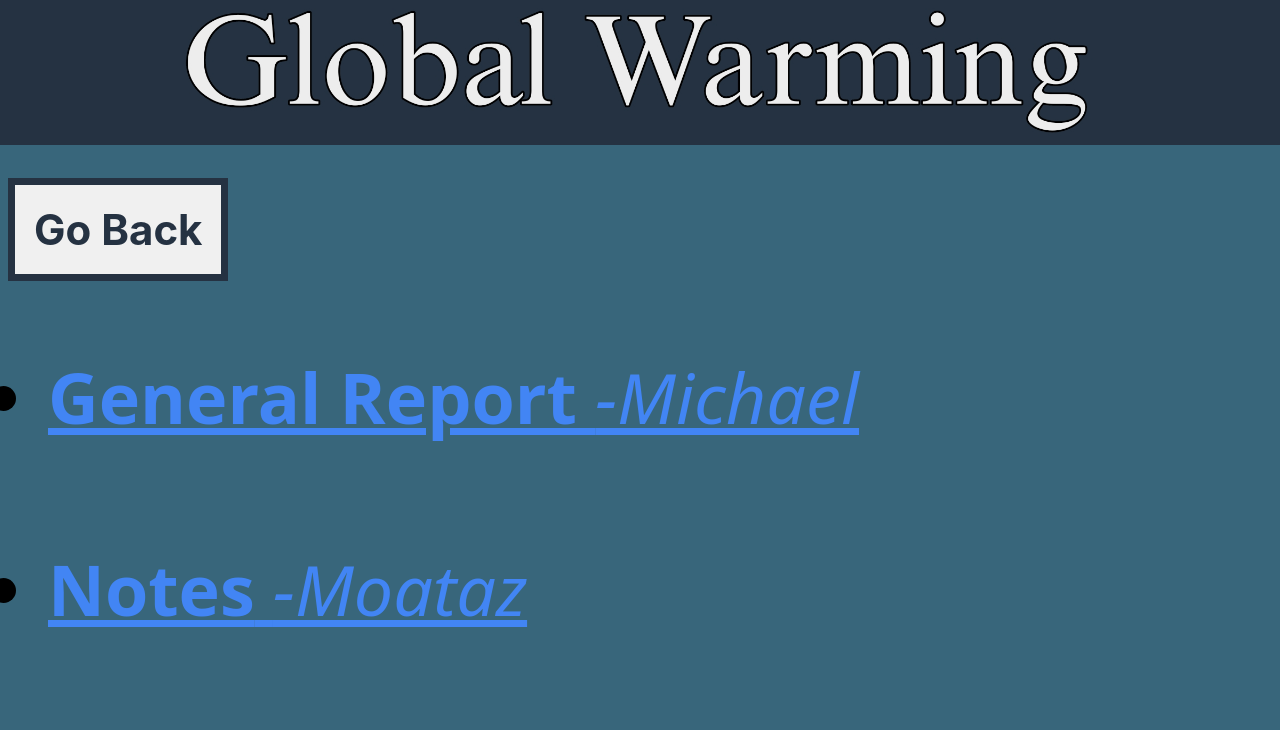
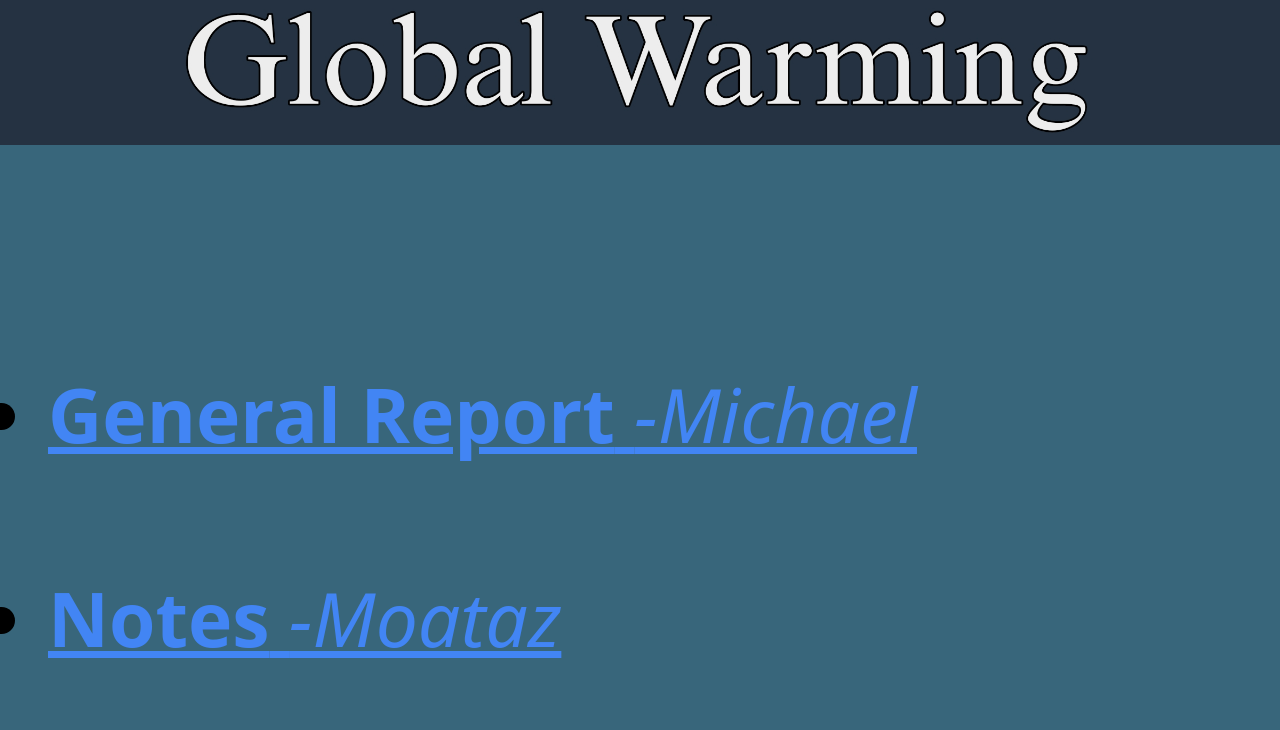
Before and after one commit to lowprofiledude/seniorsproject, a plain HTML site: page research.html in a window 1280 px wide. Shown: the top 730 px of the page. Drawn offline with Linux system fonts and the light colour scheme.

Commit message:
Update research.html
button2.2

```diff
--- a/research.html
+++ b/research.html
@@ -2,14 +2,14 @@
 <html>
     <head>
         <title>Reports - Global Warming</title>
-        <link rel="icon" type="image/x-icon" href="EBSfavicon.ico">
+        <link rel="icon" type="image/x-icon" href="EBSflogo.ico">
         <meta charset="UTF-8">
         <meta name="author" content="Michael Emad">
         <style>
             ul{
                 position: relative;
 top: 150px;
-font-size: 70px;
+font-size: 75px;
 font-family: system-ui, -apple-system, BlinkMacSystemFont, 'Segoe UI', Roboto, Oxygen, Ubuntu, Cantarell, 'Open Sans', 'Helvetica Neue', sans-serif;
             }
 
@@ -33,12 +33,12 @@ left: 0;
             Button{
             position: relative;
                      top: 170px;
-                   right: 0;
+                   right: 90%;
                  background-color: rgb(240, 240, 240);
   color: rgb(37, 50, 66);
-  font-size: 42px;
+  font-size: 46px;
   font-family: -apple-system, BlinkMacSystemFont, 'Segoe UI', Roboto, Oxygen, Ubuntu, Cantarell, 'Open Sans', 'Helvetica Neue', sans-serif;
-  border-width: 7px;
+  border-width: 9px;
       border-style: solid;
     border-color: rgb(37, 50, 66);
   padding: 19px;
```
